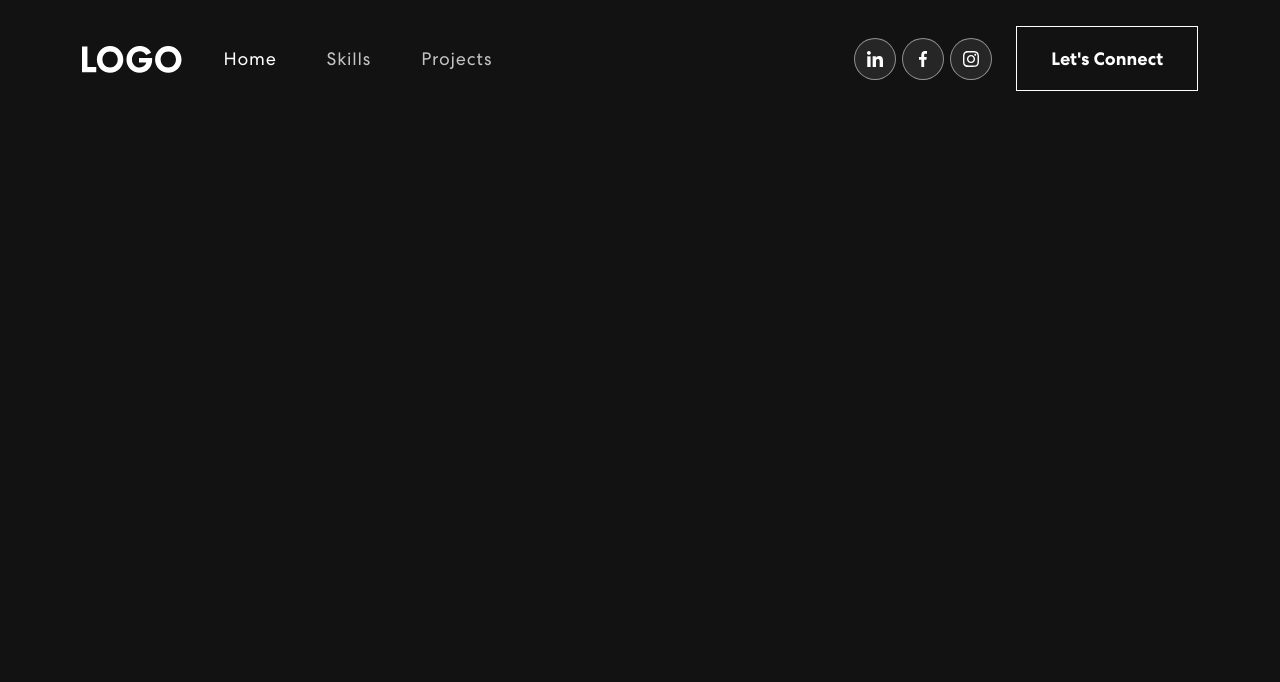
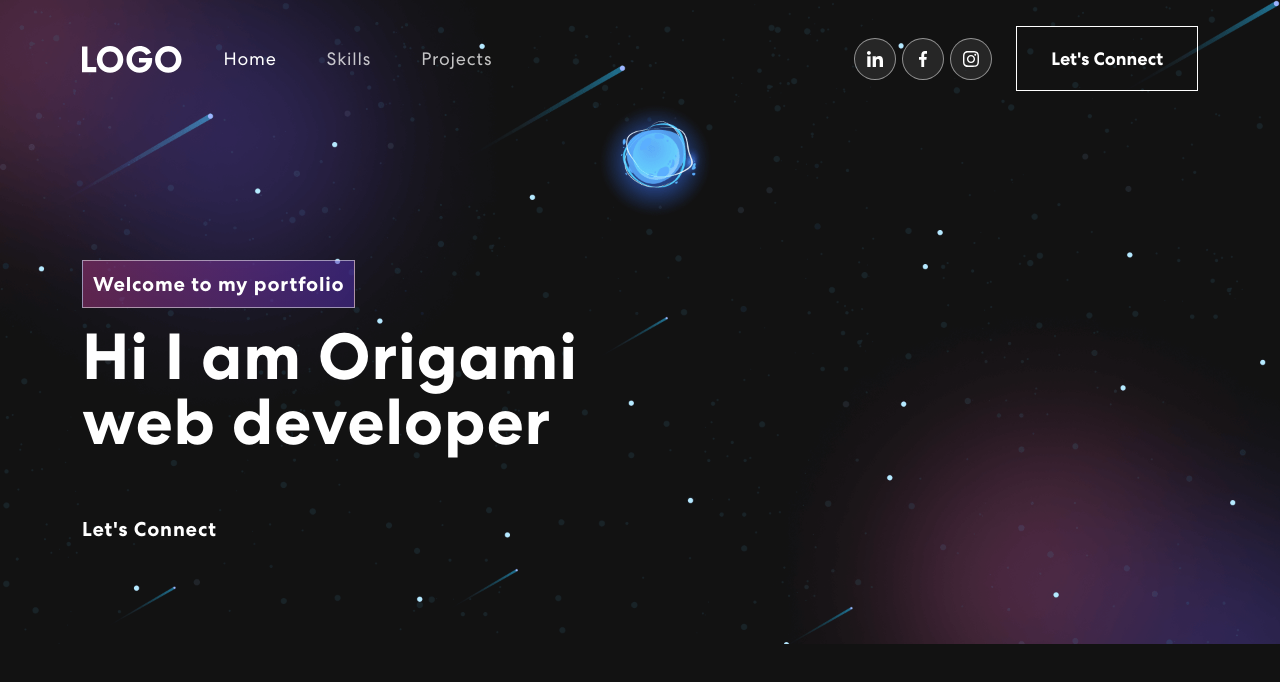
Before and after one commit to origami0227/MyPortfolio, a React (Create React App) app: page / in a window 1280 px wide. Shown: the top 682 px of the page. Built offline with nearby package versions, Linux system fonts and the light colour scheme.

Commit message:
wip:正在制作Banner组件，并且安装icon插件

```diff
--- a/package.json
+++ b/package.json
@@ -9,6 +9,7 @@
     "bootstrap": "^5.2.3",
     "react": "^18.2.0",
     "react-bootstrap": "^2.7.2",
+    "react-bootstrap-icons": "^1.10.3",
     "react-dom": "^18.2.0",
     "react-scripts": "5.0.1",
     "web-vitals": "^2.1.4"
--- a/src/App.css
+++ b/src/App.css
@@ -91,7 +91,7 @@
     transition:  0.32s ease-in-out;
 }
 nav.navbar.scrolled {
-    padding: 0px 0;
+    padding: 0 0;
     background-color: #121212;
 }
 nav.navbar a.navbar-brand {
--- a/src/App.js
+++ b/src/App.js
@@ -1,10 +1,12 @@
 import './App.css';
 import {NavBar} from "./components/NavBar";
+import {Banner} from "./components/Banner";
 
 function App() {
     return (
         <div className="App">
             <NavBar/>
+            <Banner/>
         </div>
     );
 }
--- /dev/null
+++ b/src/components/Banner.js
@@ -0,0 +1,17 @@
+import {Container, Row, Col} from "react-bootstrap";
+
+export const Banner = () => {
+    return (
+        <section className="banner" id="home">
+            <Container>
+                <Row className="align-items-center">
+                    <Col xs={12} md={6} xl={7}>
+                        <span className="tagline">Welcome to my portfolio</span>
+                        <h1>{`Hi I am Origami `}<span className="wrap">web developer</span></h1>
+                        <button onClick={()=>{console.log('connect')}}>Let's Connect</button>
+                    </Col>
+                </Row>
+            </Container>
+        </section>
+    )
+}
```
Also changed, not shown: 1 other file (tests, documents, lock files or other folders).
